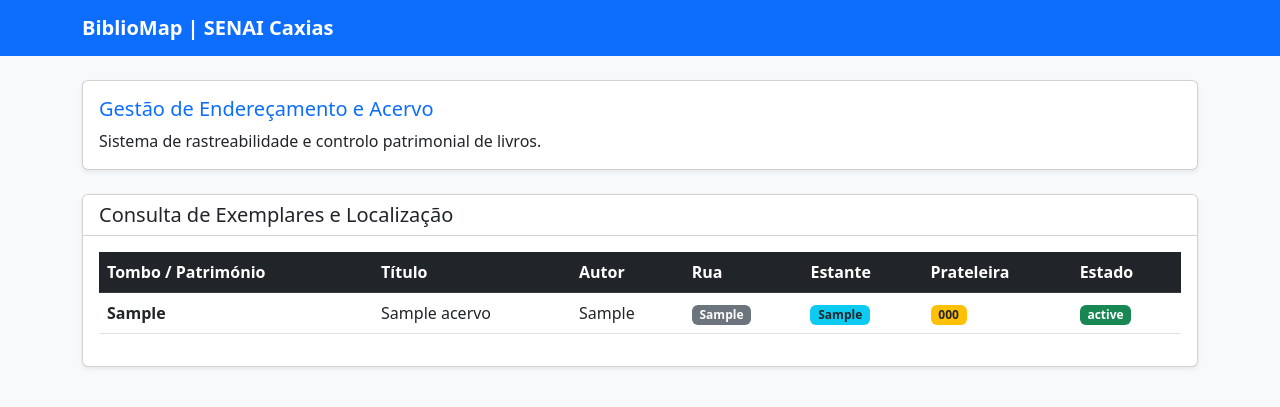
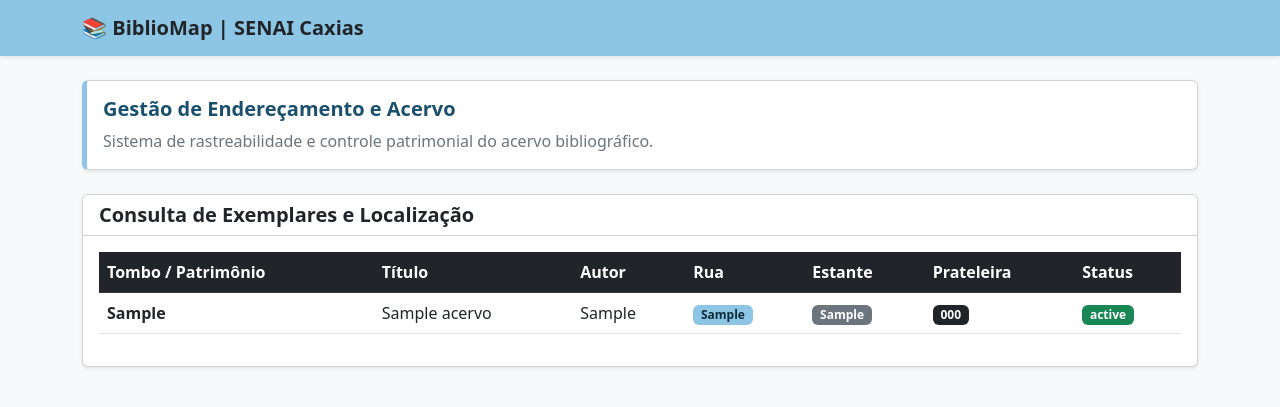
Before and after one commit to dulcyleaf-collab/Bibliomap, a Flask app: page / in a window 1280 px wide. Shown: the top 407 px of the page. Run offline with Flask 3, Linux system fonts and the light colour scheme; tables that the repository leaves empty hold one stand-in row (values such as "Sample post").

Commit message:
Update index.html

```diff
--- a/templates/index.html
+++ b/templates/index.html
@@ -5,42 +5,61 @@
     <meta name="viewport" content="width=device-width, initial-scale=1.0">
     <title>BiblioMap - SENAI Caxias</title>
     <link href="https://cdn.jsdelivr.net/npm/bootstrap@5.3.0/dist/css/bootstrap.min.css" rel="stylesheet">
+    <style>
+        /* Cor Padrão SENAI Caxias */
+        .bg-senai {
+            background-color: #8dc6e4 !important;
+        }
+        .text-senai {
+            color: #1a4f6e !important;
+        }
+        .badge-senai {
+            background-color: #8dc6e4 !important;
+            color: #0d2a3a !important;
+        }
+        .border-senai {
+            border-left: 5px solid #8dc6e4 !important;
+        }
+    </style>
 </head>
 <body class="bg-light">
-    <nav class="navbar navbar-expand-lg navbar-dark bg-primary mb-4">
+    <!-- Barra Superior com a cor Padrão SENAI -->
+    <nav class="navbar navbar-expand-lg navbar-light bg-senai mb-4 shadow-sm">
         <div class="container">
-            <a class="navbar-brand fw-bold" href="#"> BiblioMap | SENAI Caxias</a>
+            <a class="navbar-brand fw-bold text-dark" href="#">📚 BiblioMap | SENAI Caxias</a>
         </div>
     </nav>
 
     <div class="container">
+        <!-- Cartão de Destaque -->
         <div class="row mb-4">
             <div class="col-md-12">
-                <div class="card shadow-sm">
+                <div class="card shadow-sm border-senai">
                     <div class="card-body">
-                        <h5 class="card-title text-primary">Gestão de Endereçamento e Acervo</h5>
-                        <p class="card-text">Sistema de rastreabilidade e controlo patrimonial de livros.</p>
+                        <h5 class="card-title text-senai fw-bold">Gestão de Endereçamento e Acervo</h5>
+                        <p class="card-text text-secondary mb-0">Sistema de rastreabilidade e controle patrimonial do acervo bibliográfico.</p>
                     </div>
                 </div>
             </div>
         </div>
 
+        <!-- Tabela de Endereçamento -->
         <div class="card shadow-sm">
             <div class="card-header bg-white">
-                <h5 class="mb-0">Consulta de Exemplares e Localização</h5>
+                <h5 class="mb-0 fw-bold text-dark">Consulta de Exemplares e Localização</h5>
             </div>
             <div class="card-body">
                 <div class="table-responsive">
                     <table class="table table-hover align-middle">
                         <thead class="table-dark">
                             <tr>
-                                <th>Tombo / Património</th>
+                                <th>Tombo / Patrimônio</th>
                                 <th>Título</th>
                                 <th>Autor</th>
                                 <th>Rua</th>
                                 <th>Estante</th>
                                 <th>Prateleira</th>
-                                <th>Estado</th>
+                                <th>Status</th>
                             </tr>
                         </thead>
                         <tbody>
@@ -49,16 +68,16 @@
                                 <td><strong>{{ livro.tombo }}</strong></td>
                                 <td>{{ livro.titulo }}</td>
                                 <td>{{ livro.autor }}</td>
-                                <td><span class="badge bg-secondary">{{ livro.rua }}</span></td>
-                                <td><span class="badge bg-info text-dark">{{ livro.estante }}</span></td>
-                                <td><span class="badge bg-warning text-dark">{{ livro.prateleira }}</span></td>
+                                <td><span class="badge badge-senai">{{ livro.rua }}</span></td>
+                                <td><span class="badge bg-secondary">{{ livro.estante }}</span></td>
+                                <td><span class="badge bg-dark">{{ livro.prateleira }}</span></td>
                                 <td>
                                     <span class="badge bg-success">{{ livro.status }}</span>
                                 </td>
                             </tr>
                             {% else %}
                             <tr>
-                                <td colspan="7" class="text-center text-muted">Nenhum livro cadastrado no sistema.</td>
+                                <td colspan="7" class="text-center text-muted py-4">Nenhum livro cadastrado no sistema.</td>
                             </tr>
                             {% endfor %}
                         </tbody>
```
